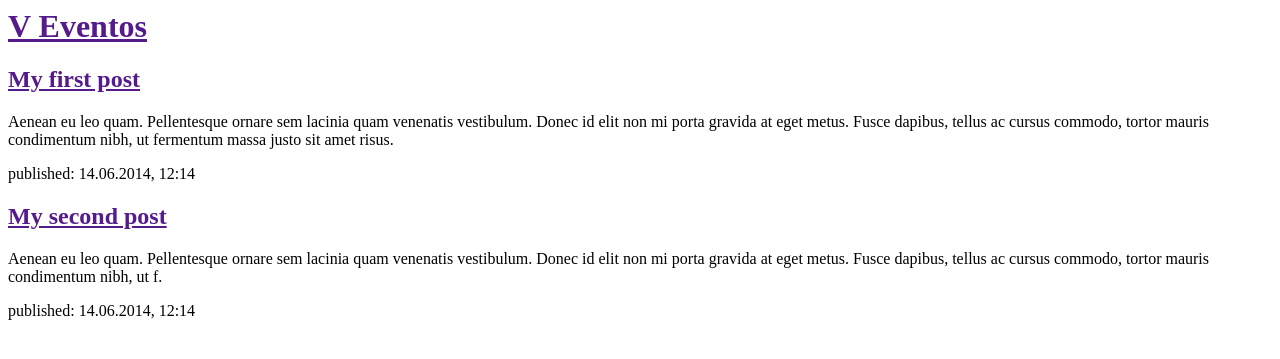
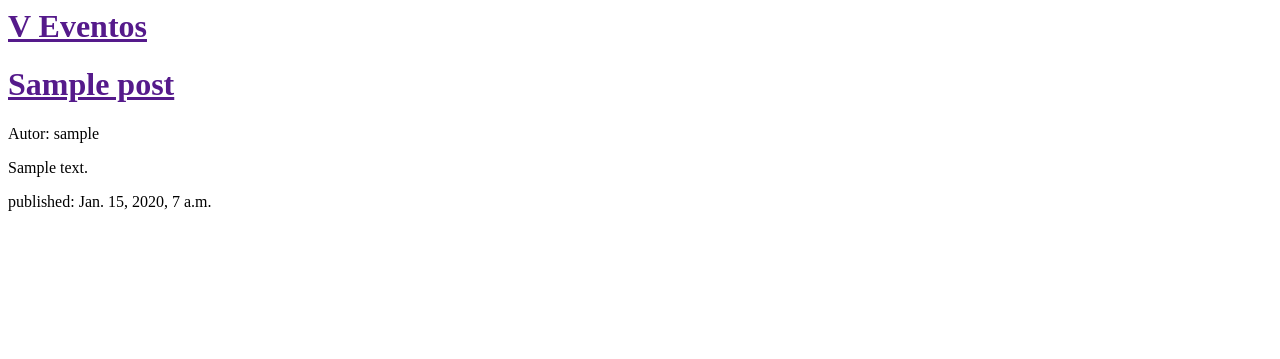
Before and after one commit to RaphaelfsOliveira/djeven, a Django app: template blog/templates/blog/post_list.html in a window 1280 px wide. Shown: the top 359 px of the page. Run offline with Django 3.2, Linux system fonts and the light colour scheme; the template is opened without the code that fills it: values that come from a table or form of the project are taken from there, others are empty; tables that the repository leaves empty hold one stand-in row (values such as "Sample post").

Commit message:
update Post Views and post_list

```diff
--- a/blog/templates/blog/post_list.html
+++ b/blog/templates/blog/post_list.html
@@ -3,26 +3,19 @@
         <title>V Eventos</title>
     </head>
     <body>
+
         <div>
             <h1><a href="">V Eventos</a></h1>
         </div>
 
-        <div>
-            <h2><a href="">My first post</a></h2>
-            <p>Aenean eu leo quam. Pellentesque ornare sem lacinia quam venenatis
-              vestibulum. Donec id elit non mi porta gravida at eget metus. Fusce dapibus,
-               tellus ac cursus commodo, tortor mauris condimentum nibh, ut fermentum
-               massa justo sit amet risus.</p>
-            <p>published: 14.06.2014, 12:14</p>
-        </div>
+        {% for post in posts %}
+            <div>
+              <h1><a href="">{{ post.title }}</a></h1>
+              <p>Autor: {{ post.author }}</p>
+              <p>{{ post.text|linebreaksbr }}</p>
+              <p>published: {{ post.published_date }}</p>
+            </div>
+        {% endfor %}
 
-        <div>
-            <h2><a href="">My second post</a></h2>
-            <p>Aenean eu leo quam. Pellentesque ornare sem lacinia quam venenatis
-              vestibulum. Donec id elit non mi porta gravida at eget metus. Fusce
-              dapibus, tellus ac cursus commodo, tortor mauris condimentum nibh,
-              ut f.</p>
-            <p>published: 14.06.2014, 12:14</p>
-        </div>
     </body>
 </html>
--- a/blog/views.py
+++ b/blog/views.py
@@ -1,5 +1,8 @@
 from django.shortcuts import render
+from django.utils import timezone
+from .models import Post
 
 # Create your views here.
 def post_list(request):
-    return render(request, 'blog/post_list.html', {})
+    posts = Post.objects.filter(published_date__lte=timezone.now()).order_by('published_date')
+    return render(request, 'blog/post_list.html', {'posts': posts})
```
